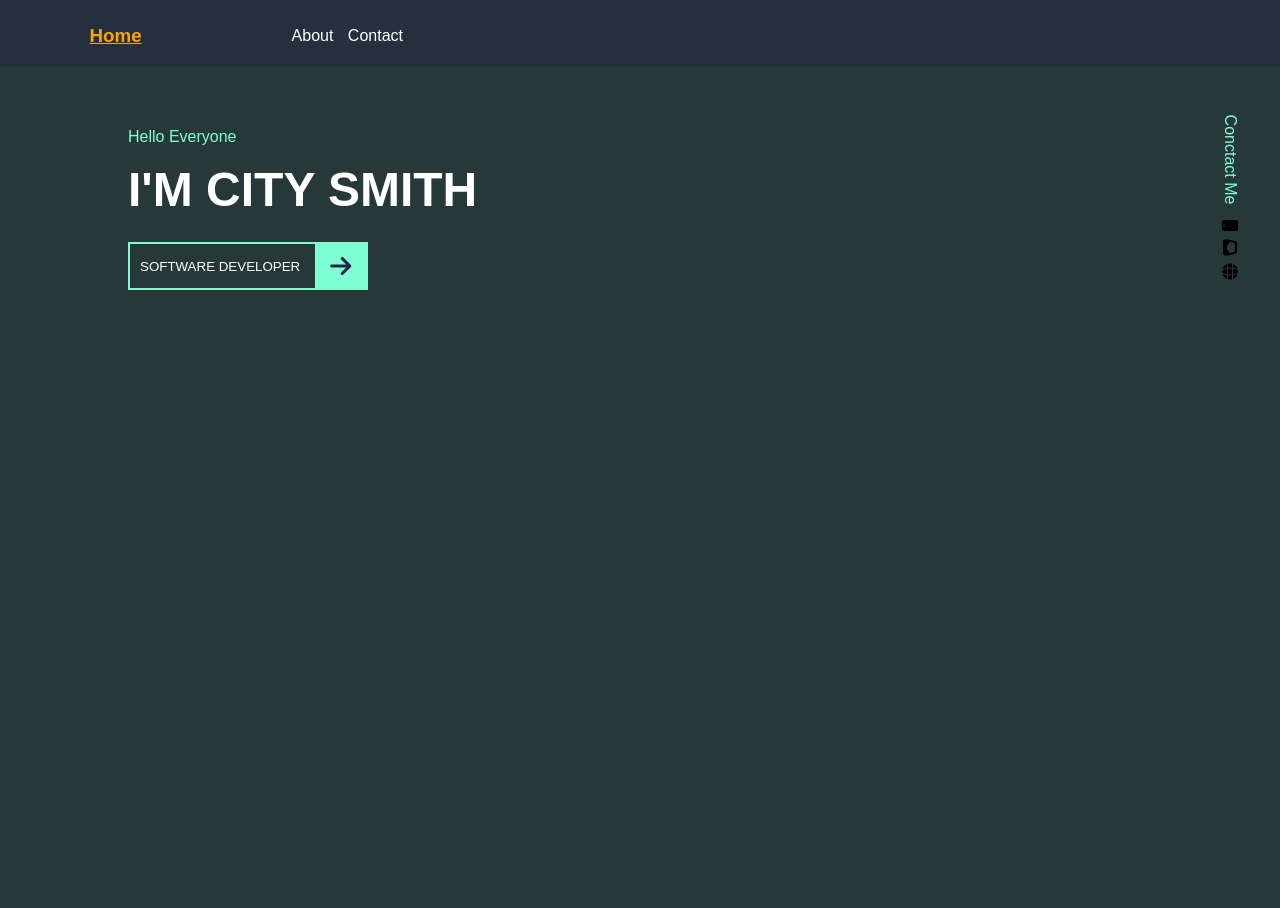
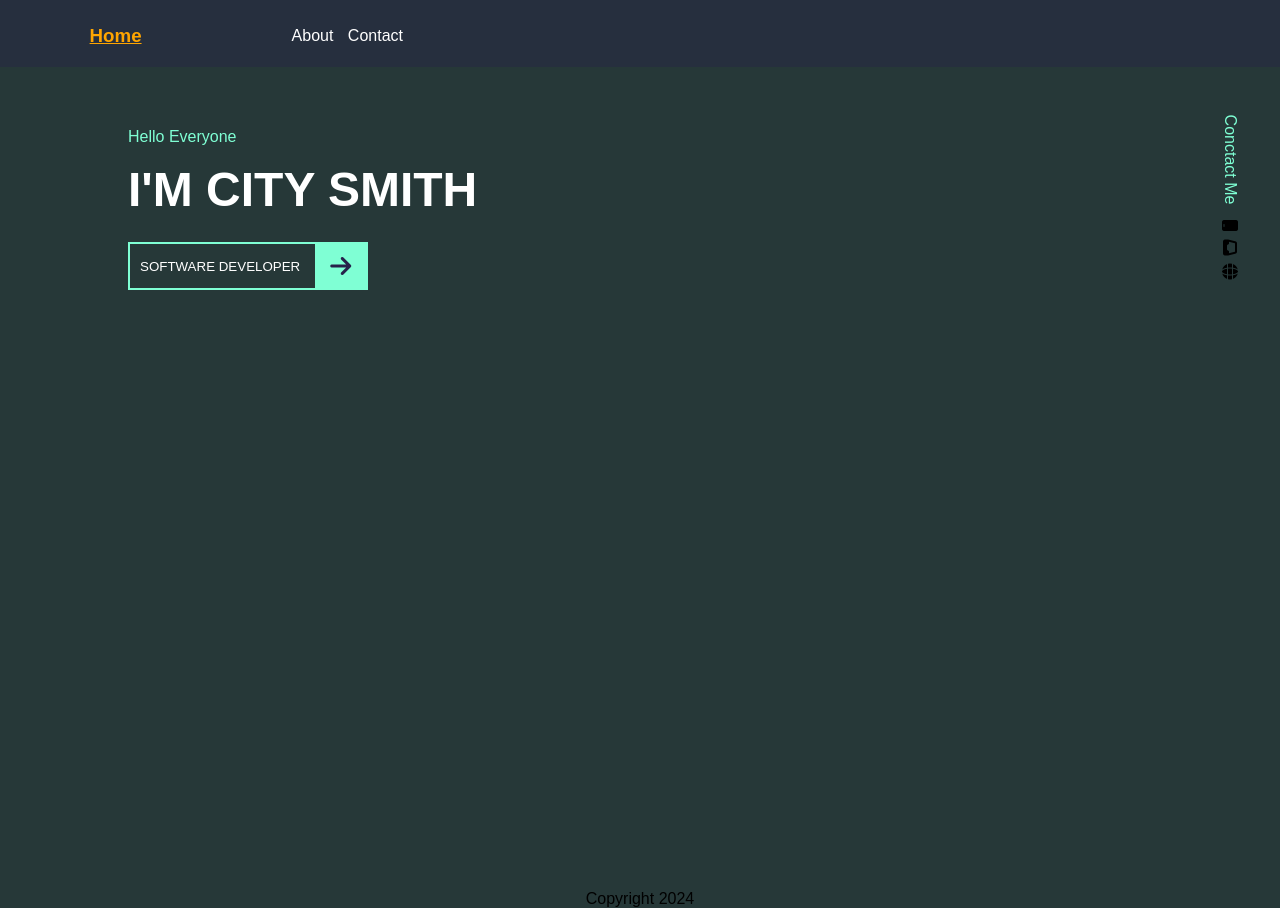
Before and after one commit to CityWasTaken/Website_Basics, a plain HTML site: page index.html in a window 1280 px wide. Shown: the top 908 px of the page. Before the commit the page ends 800 px from the top, so only its background shows below. Drawn offline with Linux system fonts and the light colour scheme.

Commit message:
Added footer to text display: flex; knowledge

```diff
--- a/css/style.css
+++ b/css/style.css
@@ -126,3 +126,10 @@
         color: black;
         margin-right: 8px;
     }
+
+    .footer {
+        margin: 600px 0 0;
+        display: flex;
+        justify-content: space-around;
+        align-items: flex-end;
+  }
--- a/index.html
+++ b/index.html
@@ -36,6 +36,9 @@
             <i class="fa-solid fa-globe"></i>
         </aside>
     </main>
+    <footer>
+        <p class="footer">Copyright 2024</p>
+    </footer>
 </body>
 
 
```
Lines whose indentation alone changed are shown as unchanged.
